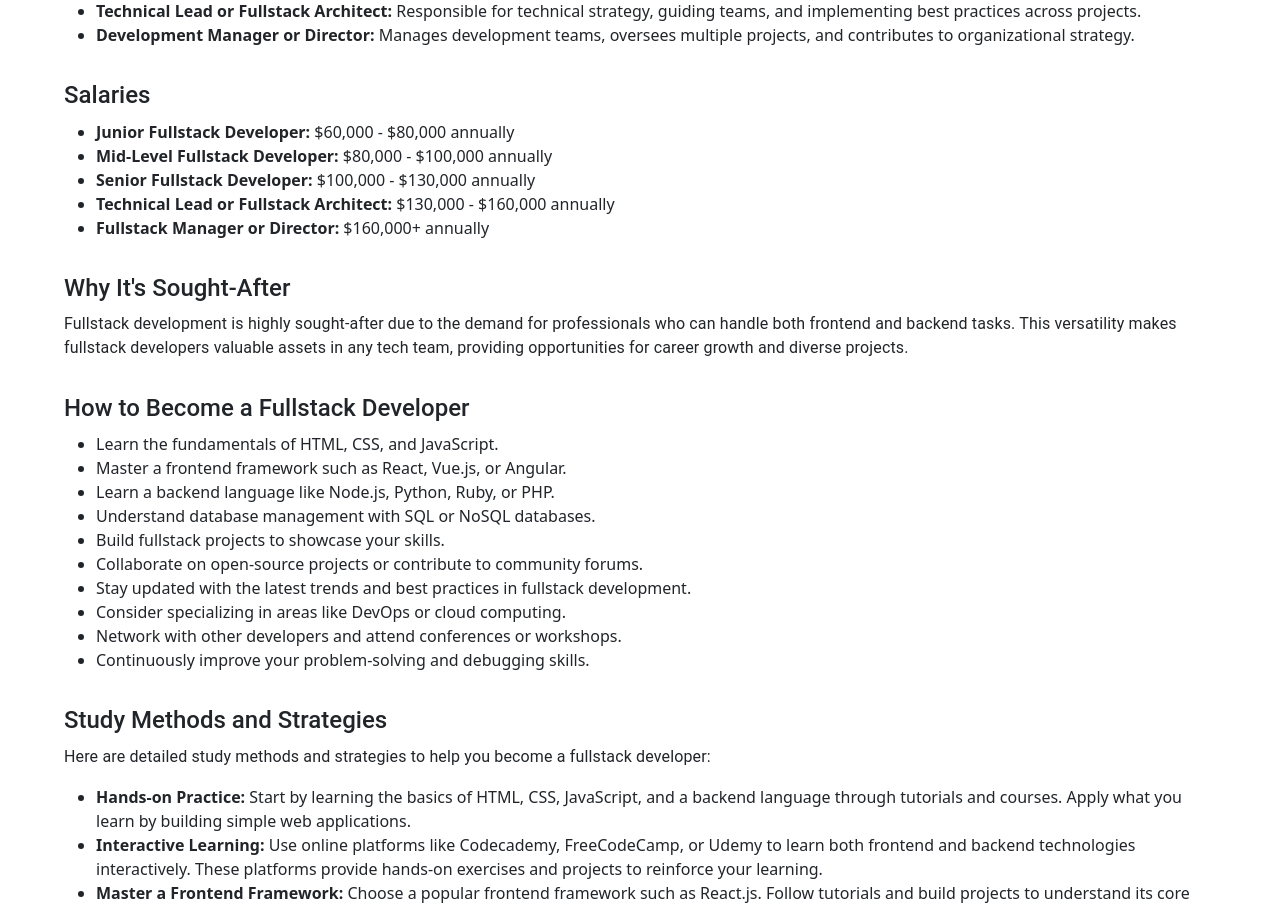
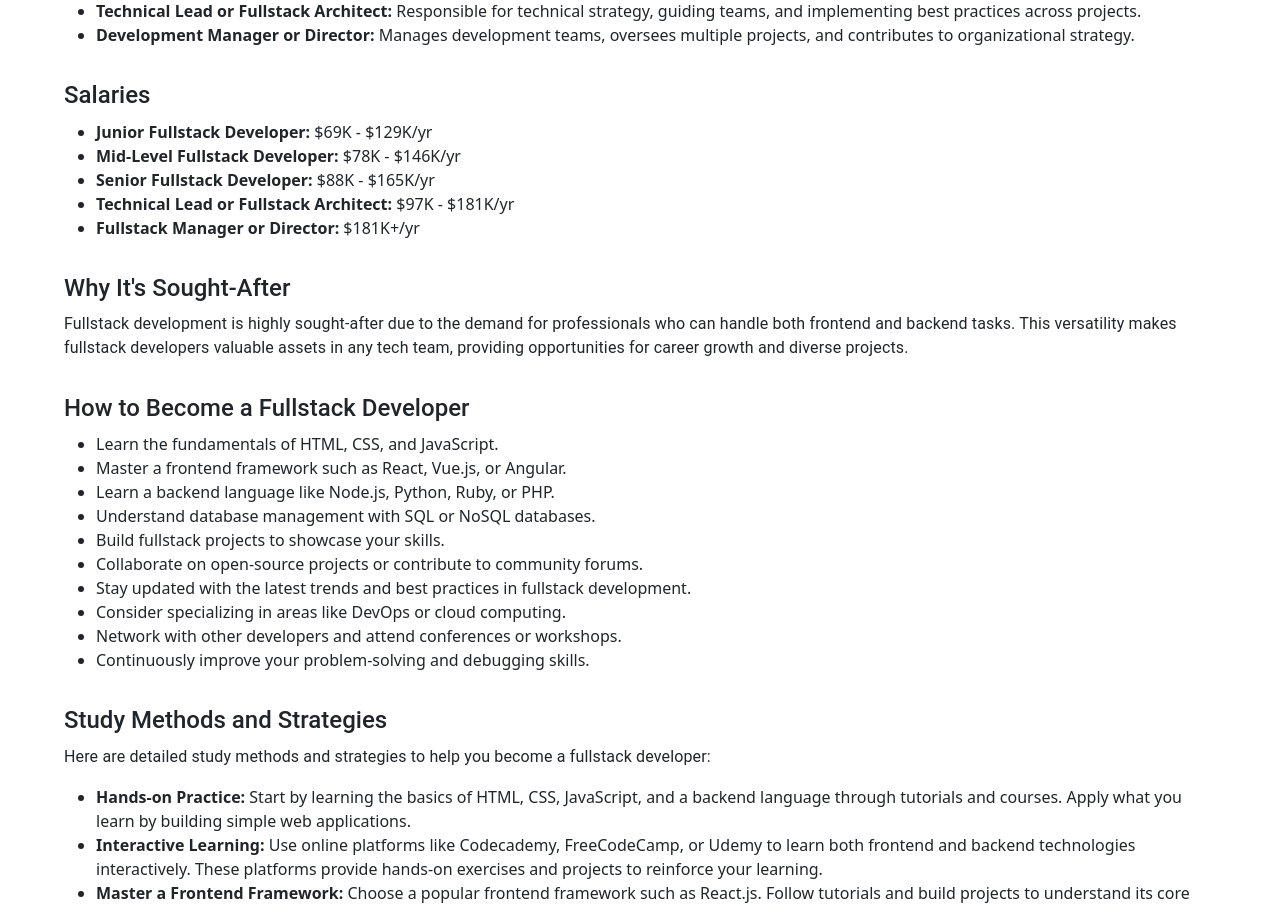
Before and after one commit to PythonShinobi/developer-path, a React (Create React App) app in the folder client/: page /fullstack-developer in a window 1280 px wide. Shown: the part 1100-2009 px from the top of the page. Built offline with nearby package versions, Linux system fonts and the light colour scheme.

Commit message:
Update salary ranges for a fullstack developer.

```diff
--- a/client/src/components/fullstack-developer/Fullstack.jsx
+++ b/client/src/components/fullstack-developer/Fullstack.jsx
@@ -140,11 +140,11 @@ const FullstackDeveloperPage = () => {
             Salaries
           </Typography>
           <ul>
-            <li><strong>Junior Fullstack Developer:</strong> $60,000 - $80,000 annually</li>
-            <li><strong>Mid-Level Fullstack Developer:</strong> $80,000 - $100,000 annually</li>
-            <li><strong>Senior Fullstack Developer:</strong> $100,000 - $130,000 annually</li>
-            <li><strong>Technical Lead or Fullstack Architect:</strong> $130,000 - $160,000 annually</li>
-            <li><strong>Fullstack Manager or Director:</strong> $160,000+ annually</li>
+              <li><strong>Junior Fullstack Developer:</strong> $69K - $129K/yr</li>
+              <li><strong>Mid-Level Fullstack Developer:</strong> $78K - $146K/yr</li>
+              <li><strong>Senior Fullstack Developer:</strong> $88K - $165K/yr</li>
+              <li><strong>Technical Lead or Fullstack Architect:</strong> $97K - $181K/yr</li>
+              <li><strong>Fullstack Manager or Director:</strong> $181K+/yr</li>
           </ul>
         </Box>
 
```
